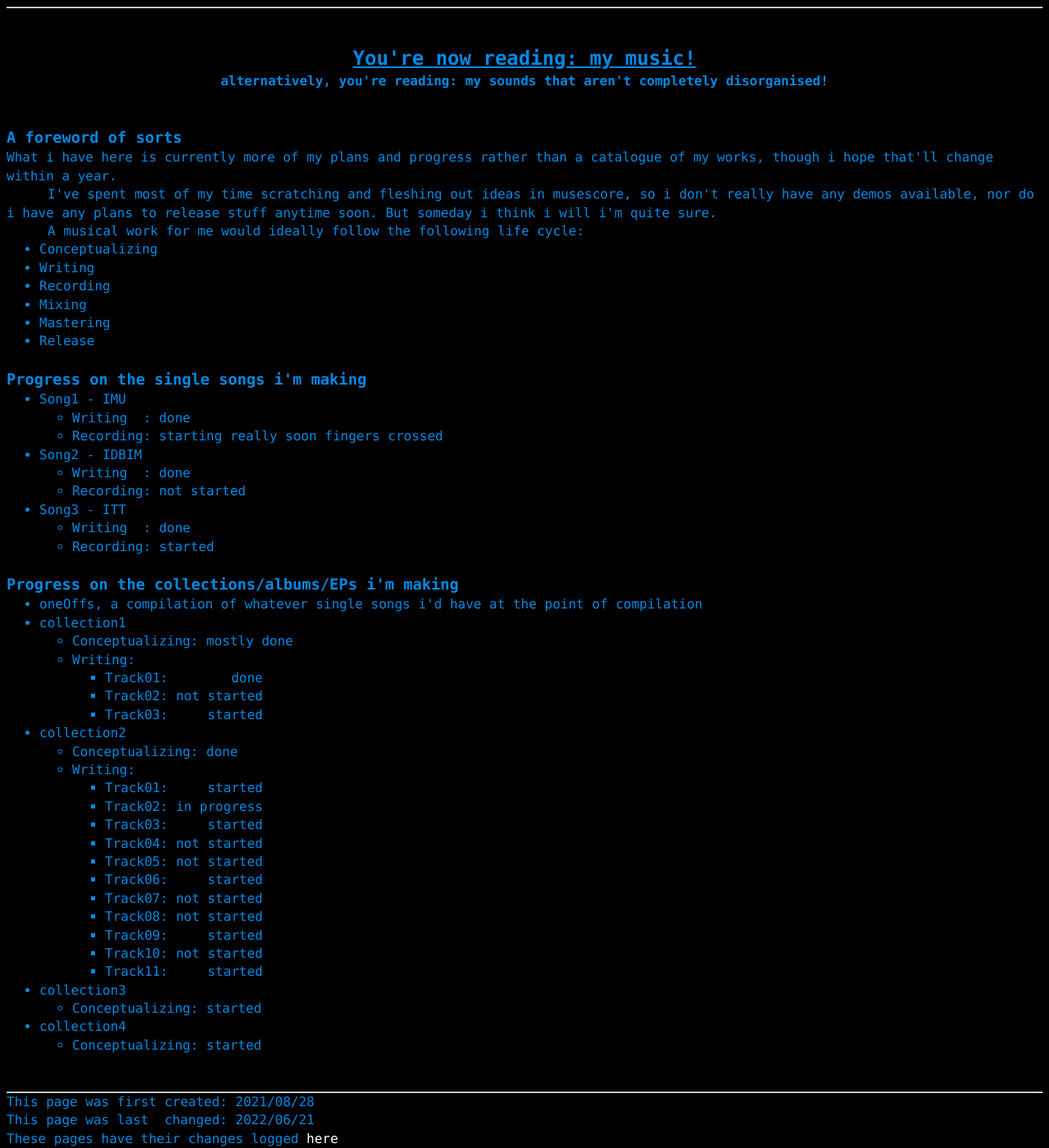
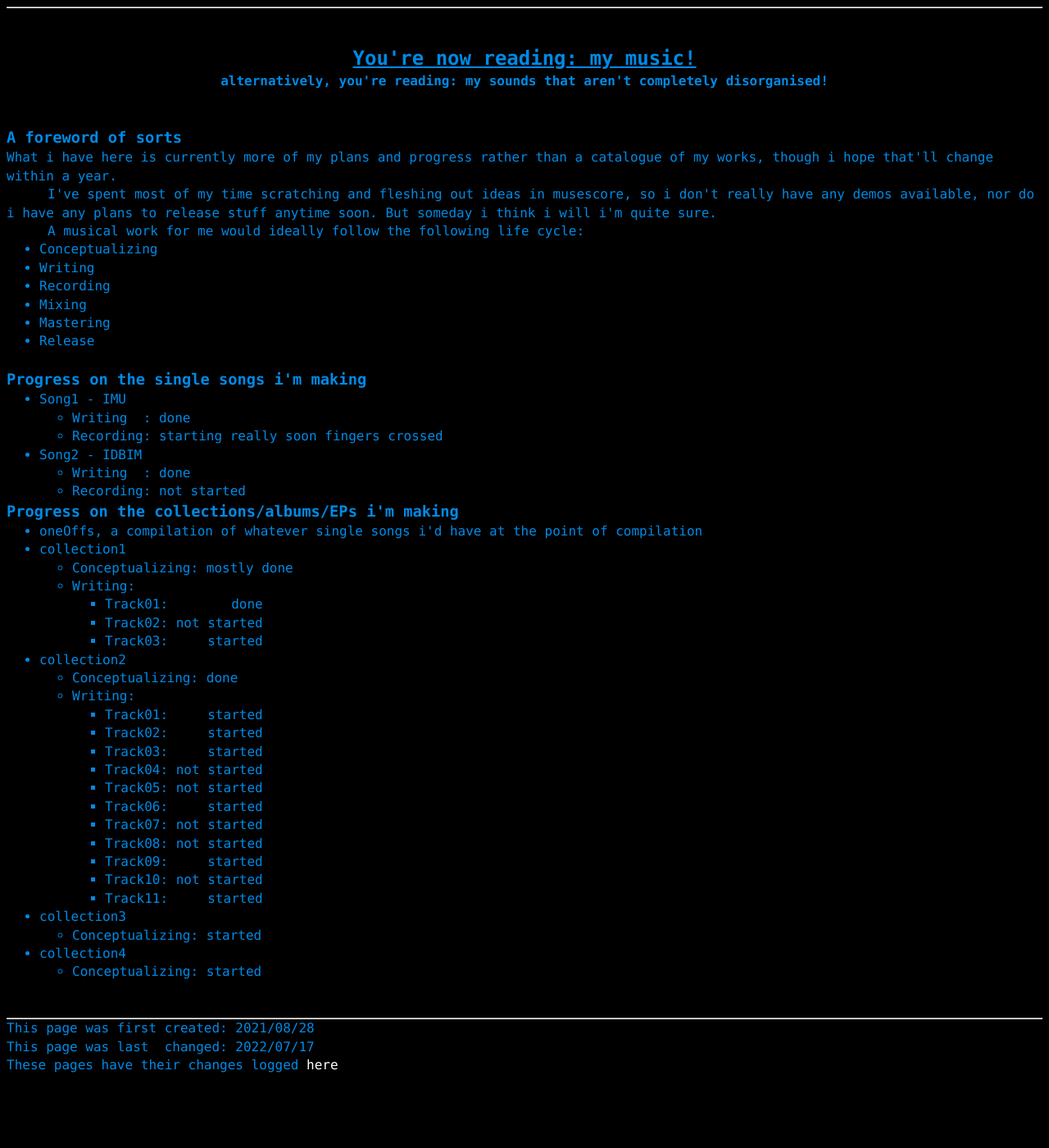
Before and after one commit to a-erfan-aa/a-erfan-aa.github.io, a Jekyll site: the page built from things-i-make/music.html, in a window 1280 px wide and 1400 px high, scrolled down 222 px. Shown: the whole window at 82% size. Built offline with Jekyll 4.4.1, drawn with Linux system fonts in a browser that asks for light colours; after the commit the page ends 1533 px from its top, so only the background shows below that.

Commit message:
Update progress on music in music.html
Also update lastChanged

```diff
--- a/things-i-make/music.html
+++ b/things-i-make/music.html
@@ -2,7 +2,7 @@
 layout: default
 title: My music
 firstCreated: 2021/08/28
-lastChanged: 2022/06/21
+lastChanged: 2022/07/17
 ---
 <!-- title and subtitle -->
 <div>
@@ -46,13 +46,7 @@ lastChanged: 2022/06/21
 				<li>Recording: not started</li>
 			</ul>
 		</li>
-		<li>Song3 - ITT
-			<ul>
-				<li>Writing&nbsp;&nbsp;: done</li>
-				<li>Recording: started</li>
-			</ul>
-		</li>
-	</ul>>
+	</ul>
 </div>
 
 <!-- Collections -->
@@ -78,7 +72,7 @@ lastChanged: 2022/06/21
 				<li>Writing:
 					<ul>
 						<li>Track01: &nbsp;&nbsp;&nbsp;&nbsp;started</li>
-						<li>Track02: in progress</li>
+						<li>Track02: &nbsp;&nbsp;&nbsp;&nbsp;started</li>
 						<li>Track03: &nbsp;&nbsp;&nbsp;&nbsp;started</li>
 						<li>Track04: not started</li>
 						<li>Track05: not started</li>
```
